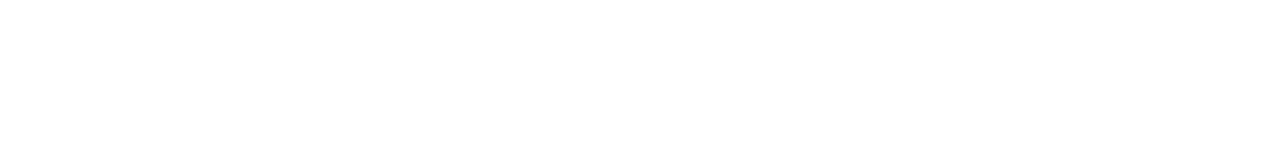
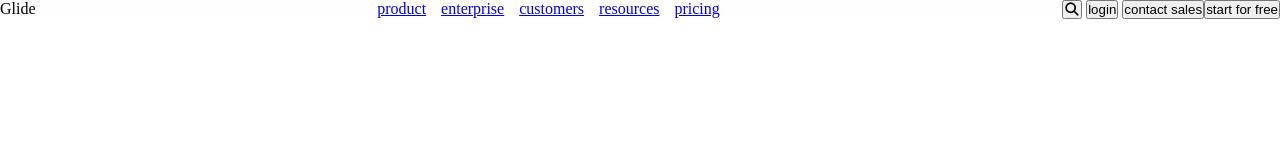
Before and after one commit to morrison29/Glide, a plain HTML site: page index.html in a window 1280 px wide. Drawn offline with Linux system fonts and the light colour scheme.

Commit message:
Started Work

```diff
--- a/index.html
+++ b/index.html
@@ -1,11 +1,38 @@
-<!DOCTYPE html>
+<!doctype html>
 <html lang="en">
-<head>
-    <meta charset="UTF-8">
-    <meta name="viewport" content="width=device-width, initial-scale=1.0">
-    <title>Document</title>
-</head>
-<body>
+  <head>
+    <meta charset="UTF-8" />
+    <meta name="viewport" content="width=device-width, initial-scale=1.0" />
+    <link
+      rel="stylesheet"
+      href="https://cdnjs.cloudflare.com/ajax/libs/font-awesome/7.3.1/css/all.css"
+      integrity="sha512-x9WwyMYBnlXMNQ6kQ/Lyzu1NqIhLQKL5Oq6xByfXuRj7s9CskyCbLv/1IjqzJmXwFXWr0ov6jBV7Qbc0hh9nHg=="
+      crossorigin="anonymous"
+      referrerpolicy="no-referrer"
+    />
+    <link rel="stylesheet" href="styles.css">
+    <title>Glide</title>
+  </head>
+  <body>
+    <header>
+      <div>
+        <p>Glide</p>
+      </div>
 
-</body>
+      <ul>
+        <li><a href="#">product</a></li>
+        <li><a href="#">enterprise</a></li>
+        <li><a href="#">customers</a></li>
+        <li><a href="#">resources</a></li>
+        <li><a href="#">pricing</a></li>
+      </ul>
+      <div>
+        <button>
+          <i class="fa-solid fa-magnifying-glass"></i>
+        </button>
+        <button>login</button>
+        <button>contact sales</button><button>start for free</button>
+      </div>
+    </header>
+  </body>
 </html>
--- /dev/null
+++ b/styles.css
@@ -0,0 +1,16 @@
+*{
+    padding: 0;
+    margin: 0;
+    box-sizing: border-box;
+}
+header{
+    background-color: #FFFEFF;
+    display: flex;
+    justify-content: space-between;
+
+}
+ul{
+    display: flex;
+    list-style-type: none;
+    gap: 15px;
+}
```
